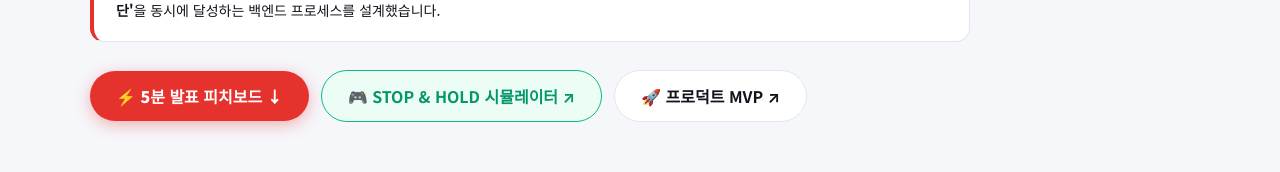
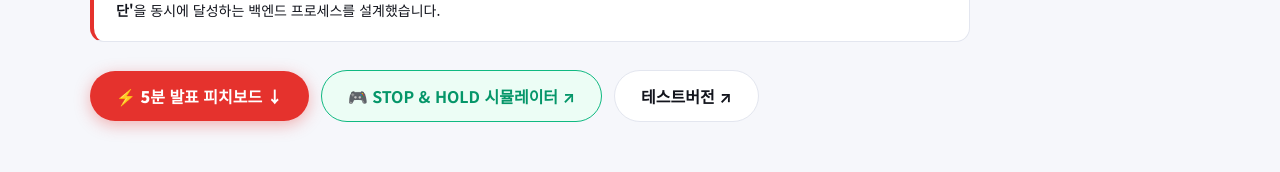
Before and after one commit to wlsgns9607-blip/car1006, a website: page index.html in a window 1280 px wide. Shown: the part 625-797 px from the top of the page. Drawn offline with nearby package versions, Linux system fonts and the light colour scheme; a web font is replaced by a local one.

Commit message:
Update link to test version in index.html

```diff
--- a/index.html
+++ b/index.html
@@ -397,9 +397,7 @@
                 <a class="btn" href="#pitch" style="box-shadow:0 4px 16px rgba(229,50,45,0.35);font-weight:800">⚡ 5분 발표 피치보드 ↓</a>
                 <a class="btn" href="2.html" target="_blank" rel="noopener noreferrer"
                     style="background:#ecfdf5;color:#059669;border:1px solid #10b981">🎮 STOP &amp; HOLD 시뮬레이터 ↗</a>
-                <a class="btn" href="https://1008-jinhun-o9lgykd3u-wlsgns9607-7857s-projects.vercel.app/"
-                    target="_blank" rel="noopener noreferrer" style="background:var(--card);color:var(--fg);border:1px solid var(--line)">🚀
-                    프로덕트 MVP ↗</a>
+                <a class="btn" href="https://1008-jinhun-bs2resuh7-wlsgns9607-7857s-projects.vercel.app/" target="_blank" rel="noopener noreferrer" style="background:var(--card);color:var(--fg);border:1px solid var(--line)">테스트버전 ↗</a>
             </div>
         </div>
     </section>
```
